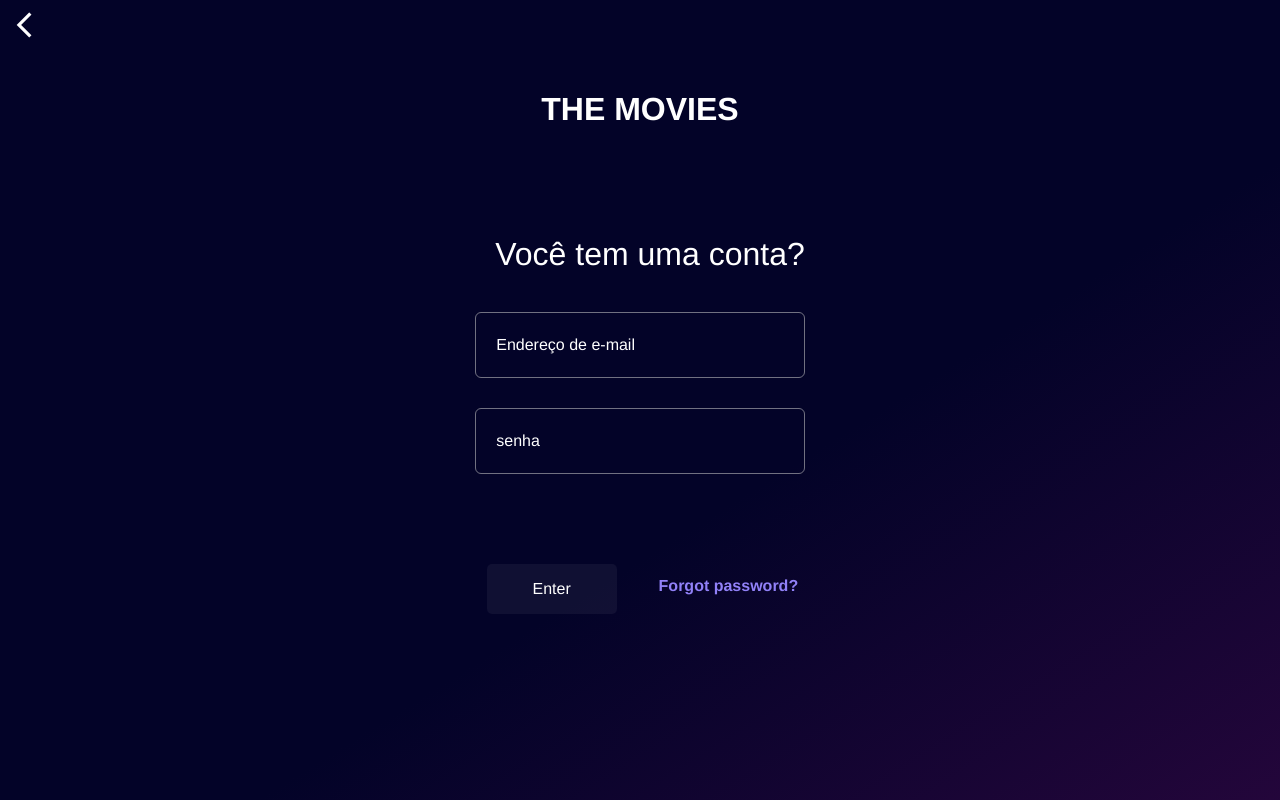
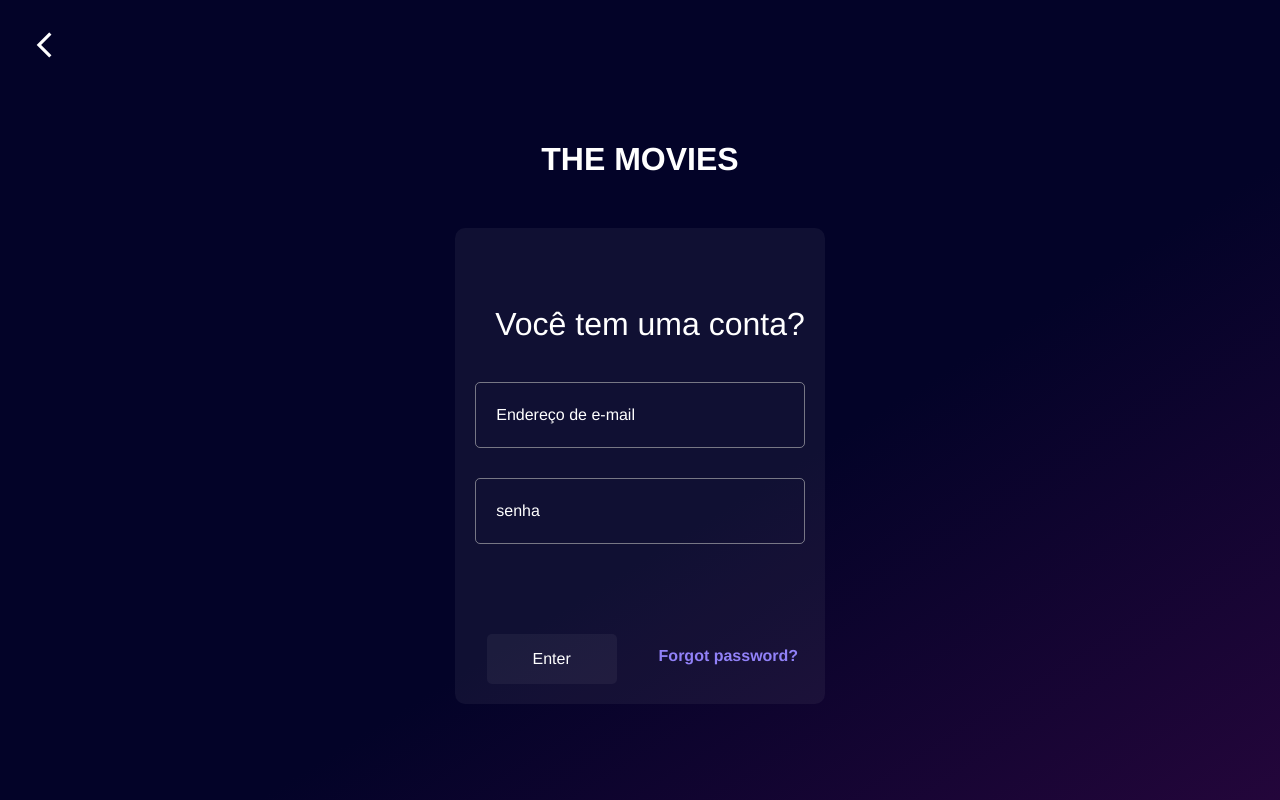
Before and after one commit to stellamaia/the-movies, a Vue app: page /login in a window 1280 px wide. Built offline with nearby package versions, Linux system fonts and the light colour scheme.

Commit message:
Melhoria de estilização

```diff
--- a/src/components/NavBar.vue
+++ b/src/components/NavBar.vue
@@ -3,7 +3,7 @@
     <nav class="navbar fixed-top container-nav">
       <button
         @click="showFavorites()"
-        class="navbar-toggler"
+        class="navbar-toggler-menu"
         type="button"
         data-bs-toggle="offcanvas"
         data-bs-target="#offcanvasNavbar"
@@ -71,13 +71,13 @@ export default {
       //Obtém a lista de favoritos do LocalStorage
       const favorites = JSON.parse(localStorage.getItem("favorites")) || [];
       this.favorites = favorites;
-      console.log(this.favorites);
+      // console.log(this.favorites);
     },
   },
 };
 </script>
 
-<style lang="scss">
+<style lang="scss" scoped>
 .nav-bar-component {
   background-color: #030328;
 }
@@ -102,12 +102,8 @@ export default {
     padding-top: 3px;
   }
 }
-.offcanvas.offcanvas-start {
-  width: 40%;
-}
-.card-poster-favorite {
-  width: 500px;
-}
+
+
 .title-favorite {
   font-weight: 600;
   font-size: 20px;
@@ -116,12 +112,44 @@ export default {
   padding-bottom: 10px;
   margin: 0;
 }
+.card-poster-favorite {
+    width: 60%;
+  }
+  .offcanvas.offcanvas-start {
+  width: 20%;
+}
 @media screen and (max-width: 480px) {
   .offcanvas.offcanvas-start {
-    width: 50%;
+    width: 60%;
   }
   .card-poster-favorite {
-    width: 150px;
+    width: 100%;
   }
 }
+.navbar-toggler-menu{
+  border: none;
+  background-color: transparent;
+}
+
+@media screen and (min-width: 481px) and (max-width: 768px) {
+  .offcanvas.offcanvas-start {
+    width: 40%;
+  }
+  .card-poster-favorite {
+    width: 100%;
+  }
+}
+@media screen and (min-width: 769px) and (max-width: 1024px) {
+  .offcanvas.offcanvas-start {
+  width: 30%;
+}
+.card-poster-favorite {
+    width: 100%;
+  }
+}
+@media screen and (min-width: 1025px) and (max-width: 1200px) {
+
+}
+@media screen and (min-width: 1201px) {
+}
 </style>
--- a/src/views/HomeView.vue
+++ b/src/views/HomeView.vue
@@ -1,8 +1,13 @@
-<template>
-  <div>
+<template  >
+  <div style="height: 100vh" class="stellinha">
+<!--
+    div class="stellinha" :style="!search || search ?  { height: '100vh' } : { height: '0'}"> -->
+<!--
+    :style="search ? {} : { height: '100vh' }"  -->
+  <div >
     <NavBar />
 
-    <div
+    <!-- <div
       id="carouselExampleInterval"
       class="carousel slide carousel-img-desktop"
       data-bs-ride="carousel"
@@ -47,10 +52,12 @@
           />
         </div>
       </div>
-    </div>
-    <div :style="search ? {} : { height: '100vh' }" class="stellinha">
-      <form class="d-flex" @submit.prevent="getMovie" role="search">
+    </div> -->
+    <!-- :style="search ? {} : { height: '100vh' }"  -->
+   <div >
+      <form style="padding-top: 30px;" class="d-flex " @submit.prevent="getMovie" role="search">
         <input
+
           id="input-1"
           v-model="search"
           class="search-input"
@@ -63,9 +70,9 @@
         </button>
       </form>
 
-      <div style="margin: 0" class="stellinha">
+      <div style="margin: 0" class="stellinha" >
         <div
-          class="movie mb-4"
+          class="movie mb-4 "
           v-for="movie in movie.results"
           :key="movie.id"
           :data-bs-target="'#exampleModalToggle-' + movie.id"
@@ -81,6 +88,8 @@
         </div>
       </div>
     </div>
+
+
     <div
       v-for="movie in movie.results"
       :key="movie.id"
@@ -100,6 +109,8 @@
               {{ movie.title }}
             </h1>
 
+<!-- tella -->
+<!-- <FavoriteComponent /> -->
         <span
               v-if="!isClicked"
               class="btn-favorite"
@@ -114,6 +125,7 @@
 
             <span v-else>
               <svg
+                style="cursor: pointer"
                 id="heart-svg"
                 height="40"
                 width="40"
@@ -143,7 +155,9 @@
             >
               <i class="material-symbols-outlined">close</i>
      </button>
+   <!-- //stella  -->
           </div>
+
           <div class="modal-body">
             <img
               class="img-modal"
@@ -188,11 +202,13 @@
 
     <!-- {{ movie.results }}  -->
   </div>
+</div>
 </template>
 
 <script>
-// @ is an alias to /src
+
 import NavBar from "@/components/NavBar.vue";
+// import FavoriteComponent from "@/components/FavoriteComponent.vue";
 import axios from "axios";
 
 export default {
@@ -222,6 +238,7 @@ export default {
         .then((res) => {
           this.movie = res.data;
           this.search = "";
+
         })
         .catch((error) => {
           console.log(error);
@@ -239,10 +256,8 @@ export default {
       if (existingMovie) {
         return;
       }
-
       // Adiciona o filme à lista de favoritos
       favorites.push(movie);
-
       localStorage.setItem("favorites", JSON.stringify(favorites));
       this.isClicked = !this.isClicked;
       // Adicionar lógica aqui para adicionar ou remover dos favoritos
@@ -262,6 +277,7 @@ export default {
 .home,
 .stellinha {
   background-image: linear-gradient(to right bottom, #030328 60%, #5c0b5b 170%);
+
 }
 .button-one,
 .button-two,
@@ -369,15 +385,20 @@ export default {
   }
 }
 
-@media screen and (min-width: 481px) and (max-width: 768px) {
-  .search-input::placeholder {
-  }
-}
-// .icon-favorite{
-//   color: rgb(119, 0, 255);
-// //   padding-left: 10px;
-// //   cursor: pointer;
+// @media screen and (min-width: 481px) and (max-width: 768px) {
+//   .search-input::placeholder {
+//   }
+//   .stellinha{
+//   height: 100%;
 // }
+// }
+
+// @media screen and  (min-width: 769px) and (max-width: 1600px) {
+// .stellinha{
+//   height: 90vh;
+// }
+// }
+
 
 .icon-favorite {
   background: linear-gradient(to right, #2d50cf, #732be7);
@@ -403,5 +424,6 @@ export default {
   100% {
     transform: scale(1);
   }
+
 }
 </style>
--- a/src/views/LoginView.vue
+++ b/src/views/LoginView.vue
@@ -15,7 +15,7 @@
           <div>
             <input
               type="email"
-              class="form-control"
+              class="form-control-email"
               id="exampleInputEmail1"
               aria-describedby="emailHelp"
               placeholder="Endereço de e-mail"
@@ -24,17 +24,17 @@
           <div>
             <input
               type="password"
-              class="form-control"
+              class="form-control-password"
               id="exampleInputPassword1"
               placeholder="senha"
             />
           </div>
 
           <div class="row">
-            <div class="col md-6 lg-4 btn-login">
+            <div class="col-12 col-sm-12 col-md-6 col-lg-6 btn-login">
               <button class="btn-login enter">Enter</button>
             </div>
-            <div class="col md-6 lg-4">
+            <div class="col-12 col-sm-12 col-md-6 col-lg-6">
               <div class="forgot-password">
                 <p
                   data-bs-target="#exampleModalToggle"
@@ -81,7 +81,7 @@
             <div>
               <input
                 type="email"
-                class="form-control"
+                class="form-control-email"
                 id="exampleInputEmail2"
                 aria-describedby="emailHelp"
                 placeholder="Endereço de e-mail"
@@ -89,7 +89,7 @@
             </div>
           </form>
           <div class="row modal-footer-btn">
-            <div class="modal-footer col-12 col-sm-6 md-6">
+            <div class="modal-footer col-12 col-sm-6 col-md-4 col-lg-4">
               <button
                 class="btn-enter-modal"
                 data-bs-target="#exampleModalToggle2"
@@ -98,7 +98,7 @@
                 Send
               </button>
             </div>
-            <div class="modal-footer col-12 col-sm-6 md-6">
+            <div class="modal-footer col-12 col-sm-6 col-md-4 col-mlg-4">
               <button
                 type="button"
                 class="btn-close-modal"
@@ -174,6 +174,7 @@ export default {
 
   &.return {
     font-size: 50px;
+    padding: 20px;
   }
 }
 .login-title {
@@ -203,23 +204,27 @@ export default {
   padding-bottom: 30px;
 }
 
-.form-control {
+.form-control-email,
+.form-control-password {
   background-color: rgba(187, 55, 55, 0);
   border: 1.5px solid rgba(193, 193, 193, 0.579);
   color: white;
   padding: 20px;
   margin-bottom: 30px;
+  outline: none;
+  border-radius: 5px;
+  width: 100%;
 }
-.form-control:focus {
-  background-color: rgba(55, 187, 92, 0.656);
-}
-.form-control::placeholder {
-  color: white;
-}
-.form-control:focus {
+.form-control-email:focus,
+.form-control-password:focus {
   background-color: rgba(187, 55, 55, 0);
   border: 1.5px solid rgba(96, 50, 170, 0.579);
 }
+.form-control-email::placeholder,
+.form-control-password::placeholder {
+  color: white;
+}
+
 .content-btn {
   display: flex;
   justify-self: start;
@@ -241,14 +246,30 @@ export default {
   text-decoration: none;
   &.question {
     margin: 70px 0 0 0;
+    cursor: pointer;
   }
 }
 
+.btn-enter-modal,
+.btn-close-modal {
+  height: 50px;
+  width: 100%;
+  font-weight: bold;
+
+}
+
+.container-login {
+  background-color: rgba(221, 221, 221, 0.06);
+  padding: 20px;
+  border-radius: 10px;
+}
+.modal-footer {
+
+    padding: 0;
+  }
 @media screen and (max-width: 480px) {
   .container-login {
-    margin: 0px;
-    padding: 0px;
-    border-radius: 10px;
+    background-color: rgba(255, 0, 0, 0) !important;
   }
   .question-account {
     padding: 0 0 30px 0;
@@ -257,63 +278,53 @@ export default {
   .btn-login {
     margin: 0;
   }
-  .forgot-password.question {
-    margin: 30px 0 0 0;
-  }
 
   .forgot-password {
     &.question {
-      margin: 15px 0 0 0;
+      margin: 30px 0 0 0;
+      cursor: pointer;
       font-size: 15px;
     }
   }
-  .btn-enter-modal,
-  .btn-close-modal {
-    height: 50px;
-    width: 100%;
-    font-weight: bold;
+
+  .modal-footer {
+    justify-content: center;
+    padding: 0;
   }
+
 }
 
-@media screen and (max-width: 768px) {
+@media screen and (min-width: 481px) and (max-width: 768px) {
+
   .container-login {
-    background-color: rgba(221, 221, 221, 0.06);
-
+    background-color: rgba(255, 0, 0, 0) !important;
     padding: 20px;
     border-radius: 10px;
   }
+
   .btn-enter-modal,
   .btn-close-modal {
     height: 50px;
     width: 100%;
   }
-}
-@media screen and (max-width: 1024px) {
-  // .container-login {
-  //   margin: 100px 200px 200px 200px;
-  //    background-color: rgba(221, 221, 221, 0.06); }
-  // .container-login {
-  // border-radius: 10px;
-  // padding: 35px;
-  // width: 60%;
-  .btn-enter-modal,
-  .btn-close-modal {
-    height: 50px;
-    width: 60%;
+  .btn-login {
+    margin-top: 10px;
+  }
+  .forgot-password {
+    &.question {
+      margin: 34px 0 0 0;
+      font-size: 15px;
+    }
   }
 }
+@media screen and (min-width: 769px) and (max-width: 1024px) {
 
-@media screen and (max-width: 1280px) {
-  // .container-login {
-  //   margin: 100px 300px 300px 300px;
-  // }
+}
+@media screen and (min-width: 1025px) and (max-width: 1200px) {
+}
+@media screen and (min-width: 1201px) {
 }
 
-@media screen and (min-width: 1800px) {
-  // .container-login {
-  //   margin: 100px 400px 400px 400px;
-  // }
-}
 .modal-content {
   background-color: rgb(16 16 15);
   padding: 25px;
@@ -355,6 +366,7 @@ export default {
     background-color: white;
     font-weight: bold;
     text-transform: uppercase;
+
   }
 }
 </style>
```
Lines whose indentation alone changed are shown as unchanged.
